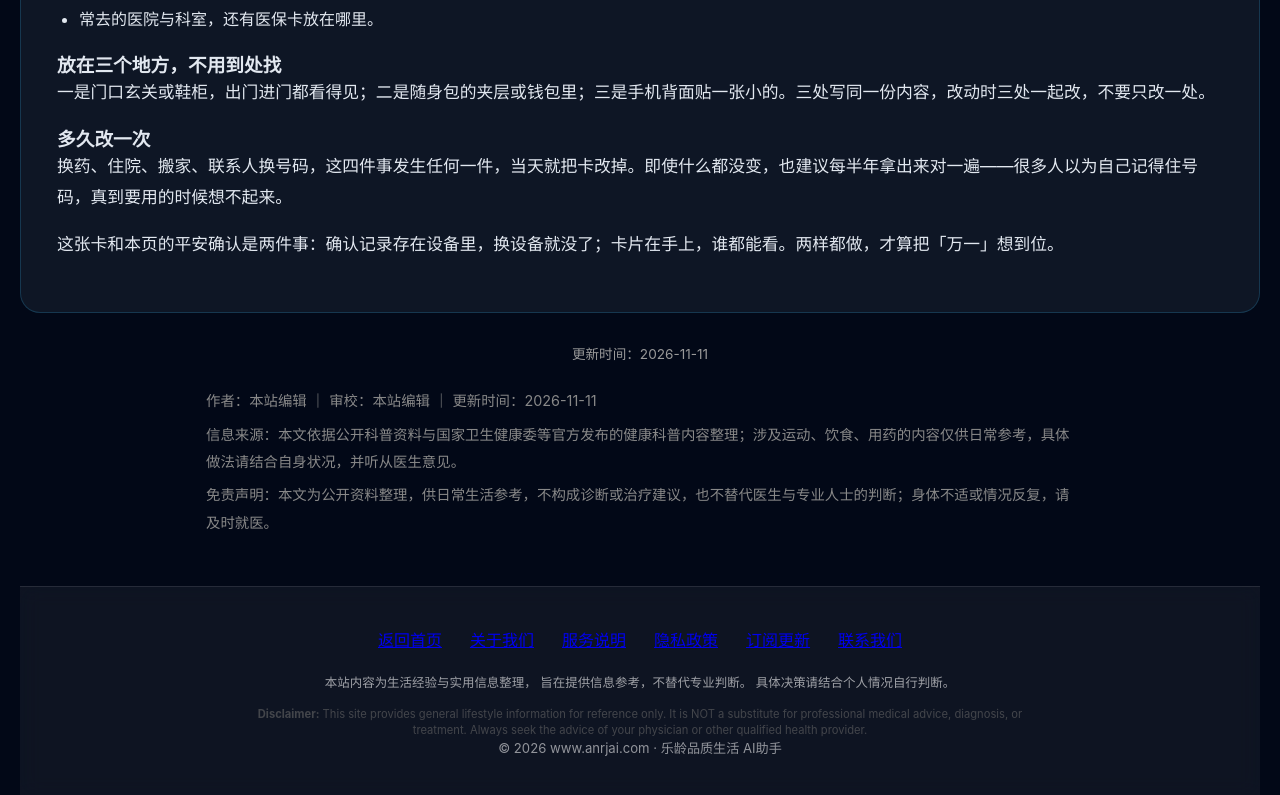
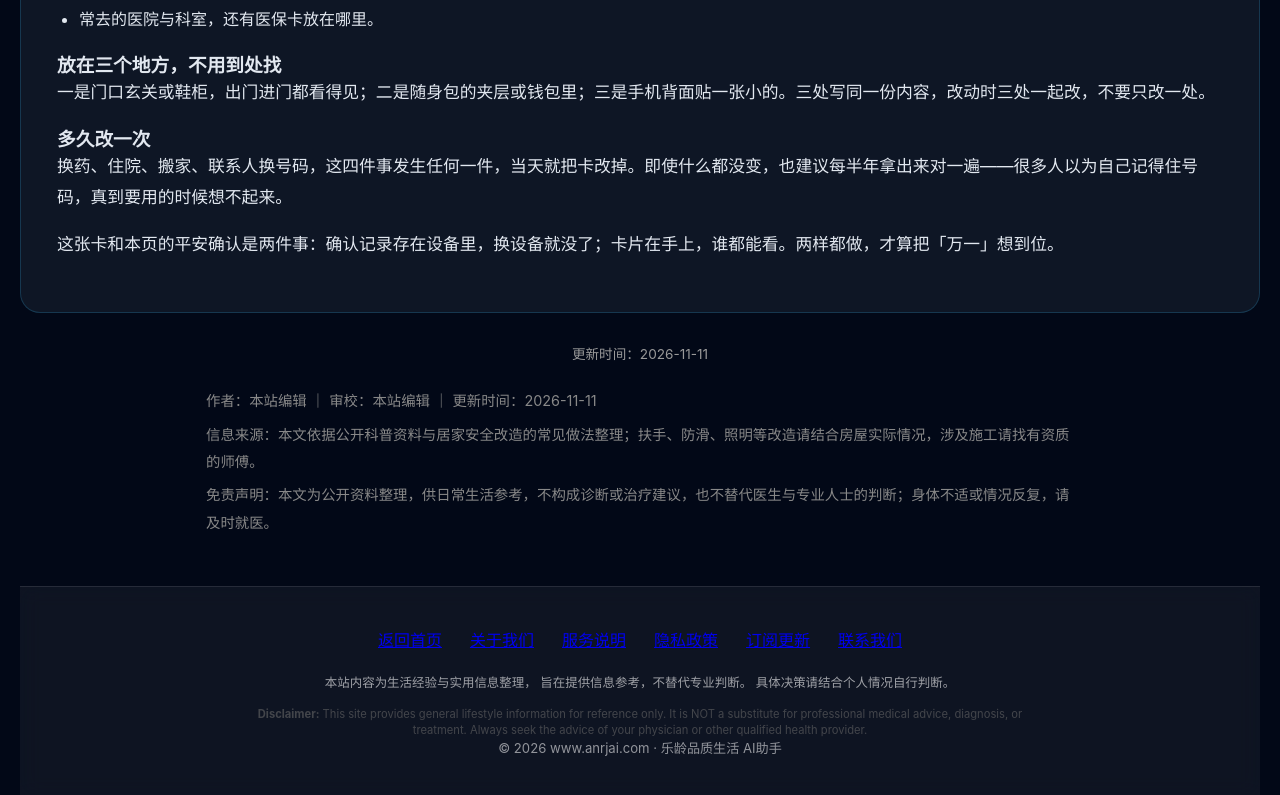
Before and after one commit to anruijie749-alt/anruijie749-alt.github.io, a plain HTML site: page safe-check.html in a window 1280 px wide. Shown: the part 4303-5098 px from the top of the page. Drawn offline with nearby package versions, Linux system fonts and the light colour scheme; animation ran at ten frames a second.

Commit message:
2026-11-25 巡检：7 页「信息来源」句按各页主题分别重写（去掉 7 页完全相同的整句） - safe-check.html

```diff
--- a/safe-check.html
+++ b/safe-check.html
@@ -1003,7 +1003,7 @@ color: #fff;
 
     <div class="src-block" style="max-width:900px;margin:24px auto 8px;padding:0 16px;line-height:1.9;">
     <p style="margin:0 0 6px;font-size:0.9rem;color:#888;">作者：本站编辑 ｜ 审校：本站编辑 ｜ 更新时间：2026-11-11</p>
-    <p style="margin:0 0 6px;font-size:0.9rem;color:#888;">信息来源：本文依据公开科普资料与国家卫生健康委等官方发布的健康科普内容整理；涉及运动、饮食、用药的内容仅供日常参考，具体做法请结合自身状况，并听从医生意见。</p>
+    <p style="margin:0 0 6px;font-size:0.9rem;color:#888;">信息来源：本文依据公开科普资料与居家安全改造的常见做法整理；扶手、防滑、照明等改造请结合房屋实际情况，涉及施工请找有资质的师傅。</p>
     <p style="margin:0;font-size:0.9rem;color:#888;">免责声明：本文为公开资料整理，供日常生活参考，不构成诊断或治疗建议，也不替代医生与专业人士的判断；身体不适或情况反复，请及时就医。</p>
     </div>
 
```
